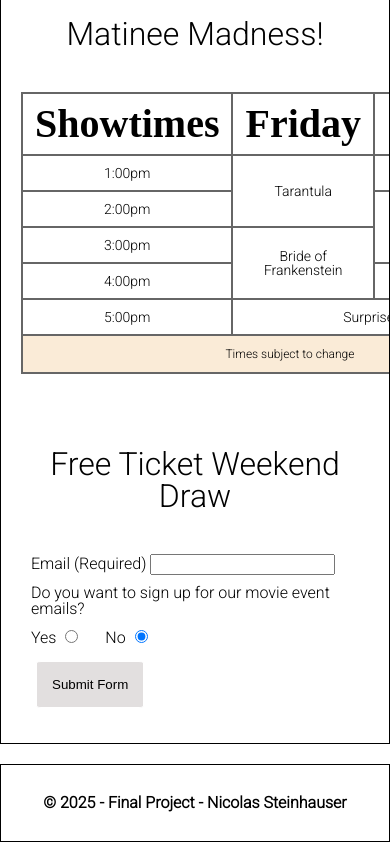
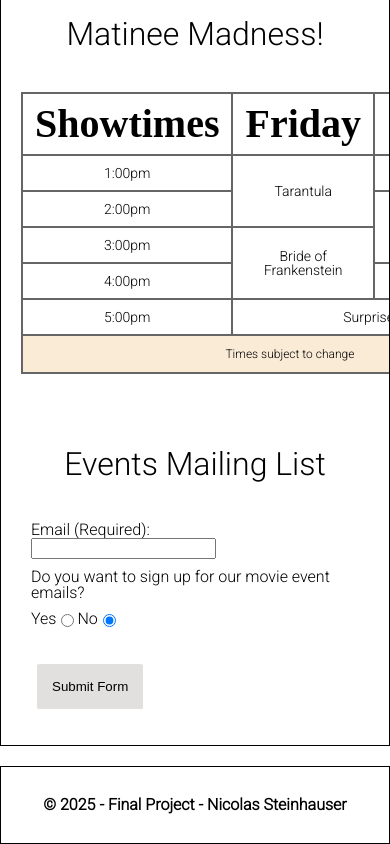
Before and after one commit to nicostein13/WEB110_Final, a plain HTML site: page index.html in a window 390 px wide. Shown: the part 1451-2295 px from the top of the page. Drawn offline with Linux system fonts and the light colour scheme; a web font is replaced by a local one.

Commit message:
Responsive Design Form

```diff
--- a/index.html
+++ b/index.html
@@ -102,8 +102,8 @@
             </table>
 
             <!---  ADD THE FORM HERE -->
-            <h4>Free Ticket Weekend Draw</h4>
-            <label>Email (Required)
+            <h4>Events Mailing List</h4>
+            <label>Email (Required):
                 <input type="text">
             </label>
             <p>Do you want to sign up for our movie event emails?</p>
@@ -111,9 +111,9 @@
             <label>
             Yes
             <input type="radio" name="yesno" value="yes">
-            </label>
 
-            <label>
+
+
             No
             <input type="radio" name="yesno" value="no" checked>
             </label>
--- a/styles/ownstyle.css
+++ b/styles/ownstyle.css
@@ -92,7 +92,7 @@ aside article:last-of-type img{
     transform: rotate(40deg);
 }
 
-/**** RESPONSIVE DESIGN *****/
+/**** RESPONSIVE DESIGN MENU *****/
 
 nav ul{
     display: flex;
@@ -111,3 +111,17 @@ nav ul li {
         width: 100%;
     }
 }
+
+/**** RESPONSIVE DESIGN FORM *****/
+
+label{
+    display: flex;
+    align-items: center;
+}
+
+@media (max-width: 530px) {
+    label:first-of-type {
+        flex-direction: column;
+        align-items: flex-start;
+    }
+}
```
